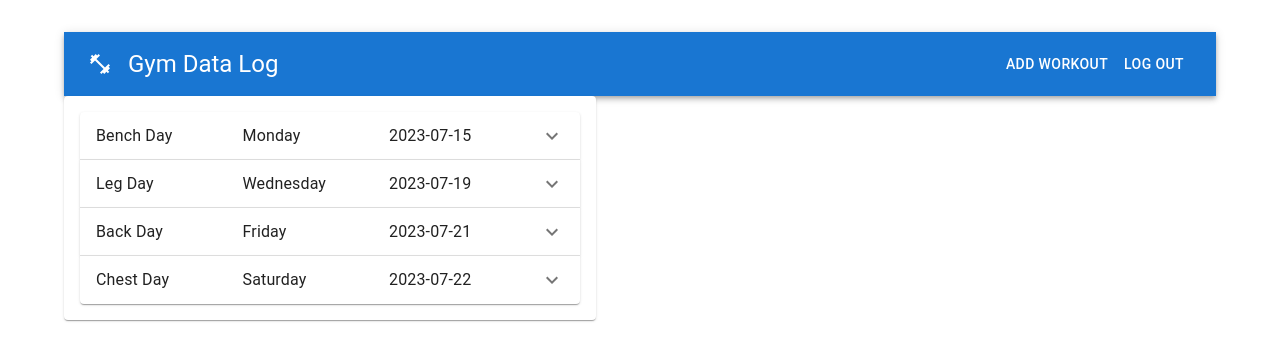
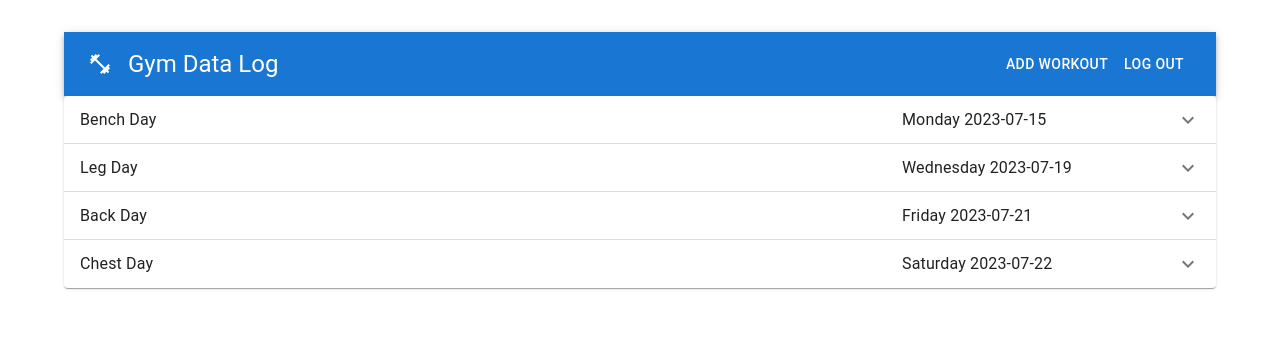
Before and after one commit to kyleanicholson/gym-data-log, a React (Vite) app: page / in a window 1280 px wide. Shown: the top 360 px of the page. Built offline with nearby package versions, Linux system fonts and the light colour scheme.

Commit message:
Remove unused import

```diff
--- a/src/App.jsx
+++ b/src/App.jsx
@@ -11,7 +11,7 @@ const App = () => {
 
 
   return (
-    <Container>
+    <Container >
       <Header />
 
       <Stack spacing={3}>
--- a/src/components/UnitSwitcher.jsx
+++ b/src/components/UnitSwitcher.jsx
@@ -1,4 +1,3 @@
-import Container from '@mui/material/Container'
 
 
 const UnitSwitcher = (props) => {
--- a/src/components/Workouts.jsx
+++ b/src/components/Workouts.jsx
@@ -8,13 +8,15 @@ import DeleteIcon from '@mui/icons-material/Delete';
 import EditIcon from '@mui/icons-material/Edit';
 import Divider from '@mui/material/Divider';
 import Grid from '@mui/material/Grid';
-import Paper from '@mui/material/Paper';
+import List from '@mui/material/List';
+import ListItem from '@mui/material/ListItem';
+
 // import Box from '@mui/material/Box';
 
 
 const Workouts = () => {
   return (
-    <Paper sx={{ p: 2, margin: 'auto', maxWidth: 500, flexGrow: 1 }}>
+    <div>
 
       {workouts.map((workout) => (
 
@@ -23,42 +25,42 @@ const Workouts = () => {
             expandIcon={<ExpandMoreIcon />}
             aria-controls="panel1a-content"
             id="panel1a-header"
-            color='darkblue'
           >
-            <Typography sx={{ width: '33%', flexShrink: 0 }}>
+            <Typography sx={{ width: '75%', flexShrink: 0 }}>
               {workout.title}
             </Typography>
 
-            <Typography sx={{ width: '33%', flexShrink: 0 }}>
-              {workout.day_of_week}
-            </Typography>
-            <Typography sx={{ width: '33%', flexShrink: 0 }}>
-              {workout.date}
+
+            <Typography sx={{ width: '25%', flexShrink: 0 }}>
+              {workout.day_of_week} {workout.date}
 
             </Typography>
 
           </AccordionSummary>
           <AccordionDetails>
+            {workout.exercises.map((exercise) => (
+              <List key={exercise.objectID}>
+                <Typography sx={{ width: '100%', flexShrink: 0 }}>
+                  {exercise.name}
+                </Typography>
+                <ListItem >
+                  {exercise.sets.map((set) => (
+                    <List key={set.objectID}>
+                      <Divider />
+                      <ListItem>
+                        {set.weight} &times; {set.reps} @ {set.rpe}
+                      </ListItem>
+
+                    </List>
+                  ))}
+
+                </ListItem>
+              </List>
+            ))}
 
 
-            {workout.exercises.map((exercise) => (
-              <div key={exercise.objectID}>
-                <Typography>
-                  {exercise.name}
-                </Typography>
-                <Typography>
-                  {exercise.sets.map((set) => (
-                    <div key={set.objectID}>
-                      {set.weight} &times; {set.reps} @ {set.rpe}
-
-                    </div>
-                  ))}
-                </Typography>
-              </div>
-            ))}
             <Divider sx={{ my: 3 }} />
 
-            <Typography>
             <Grid container spacing={2}>
               <Grid item xs={12} sm={6}>
                 <EditIcon />
@@ -67,14 +69,15 @@ const Workouts = () => {
                 <DeleteIcon />
               </Grid>
             </Grid>
-            </Typography>
+
 
 
           </AccordionDetails>
         </Accordion>
       ))
       }
-    </Paper >
+
+    </div>
   )
 
 }
```
Lines whose indentation alone changed are shown as unchanged.
